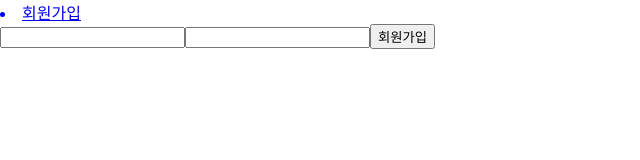
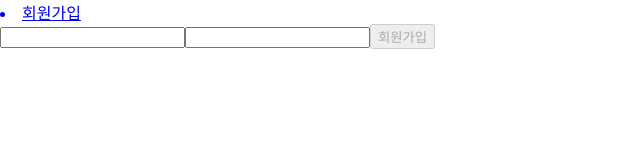
Before and after one commit to sumi-0011/wanted-pre-onboarding-frontend, a React (Create React App) app: page /signup in a window 1280 px wide. Shown: the top 160 px of the page, without its empty margins (0-640 px from the left). Built offline with nearby package versions, Linux system fonts and the light colour scheme.

Commit message:
feat: 이메일, 비밀번호 유효성 검사

```diff
--- a/src/pages/signup.tsx
+++ b/src/pages/signup.tsx
@@ -1,4 +1,5 @@
-import { type ChangeEvent, useState } from 'react';
+import { type ChangeEvent, useState, useMemo } from 'react';
+import { validEmail, validPassword } from '../utils/valid';
 
 function SignUp(): JSX.Element {
   const [signupInputs, setSignupInputs] = useState({
@@ -7,6 +8,13 @@ function SignUp(): JSX.Element {
   });
 
   const { email, password } = signupInputs;
+
+  const isButtonDisable = useMemo(() => {
+    if (validEmail(email) && validPassword(password)) {
+      return false;
+    }
+    return true;
+  }, [email, password]);
 
   const onChange = (e: ChangeEvent<HTMLInputElement>): void => {
     const { value, name } = e.target;
@@ -19,13 +27,29 @@ function SignUp(): JSX.Element {
 
   return (
     <div>
-			<input data-testid="email-input" name="email" value={email} onChange={onChange} />
-			<input data-testid="password-input" name="password" value={password} onChange={onChange} />
+      <input
+        data-testid="email-input"
+        name="email"
+        value={email}
+        onChange={onChange}
+      />
+      <input
+        data-testid="password-input"
+        name="password"
+        value={password}
+        onChange={onChange}
+      />
 
-			<button type="submit" data-testid="signup-button" onClick={onSubmit}>
+      <button
+        type="submit"
+        data-testid="signup-button"
+        onClick={onSubmit}
+        disabled={isButtonDisable}
+      >
         회원가입
       </button>
     </div>
   );
 }
+
 export default SignUp;
--- /dev/null
+++ b/src/utils/valid.ts
@@ -0,0 +1,3 @@
+export const validEmail = (email: string): boolean => email.includes('@');
+export const validPassword = (password: string): boolean =>
+  password.length >= 8;
```
Lines whose indentation alone changed are shown as unchanged.
